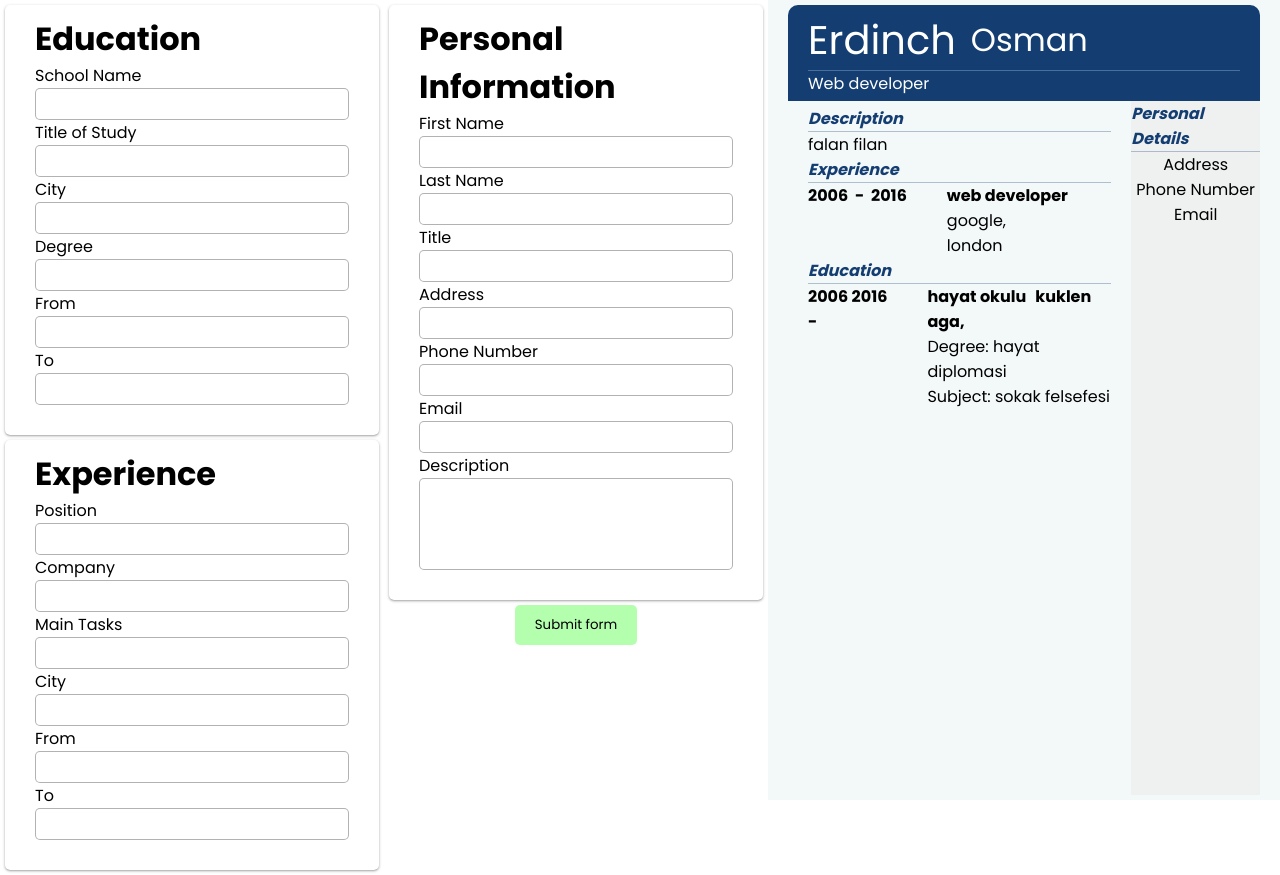
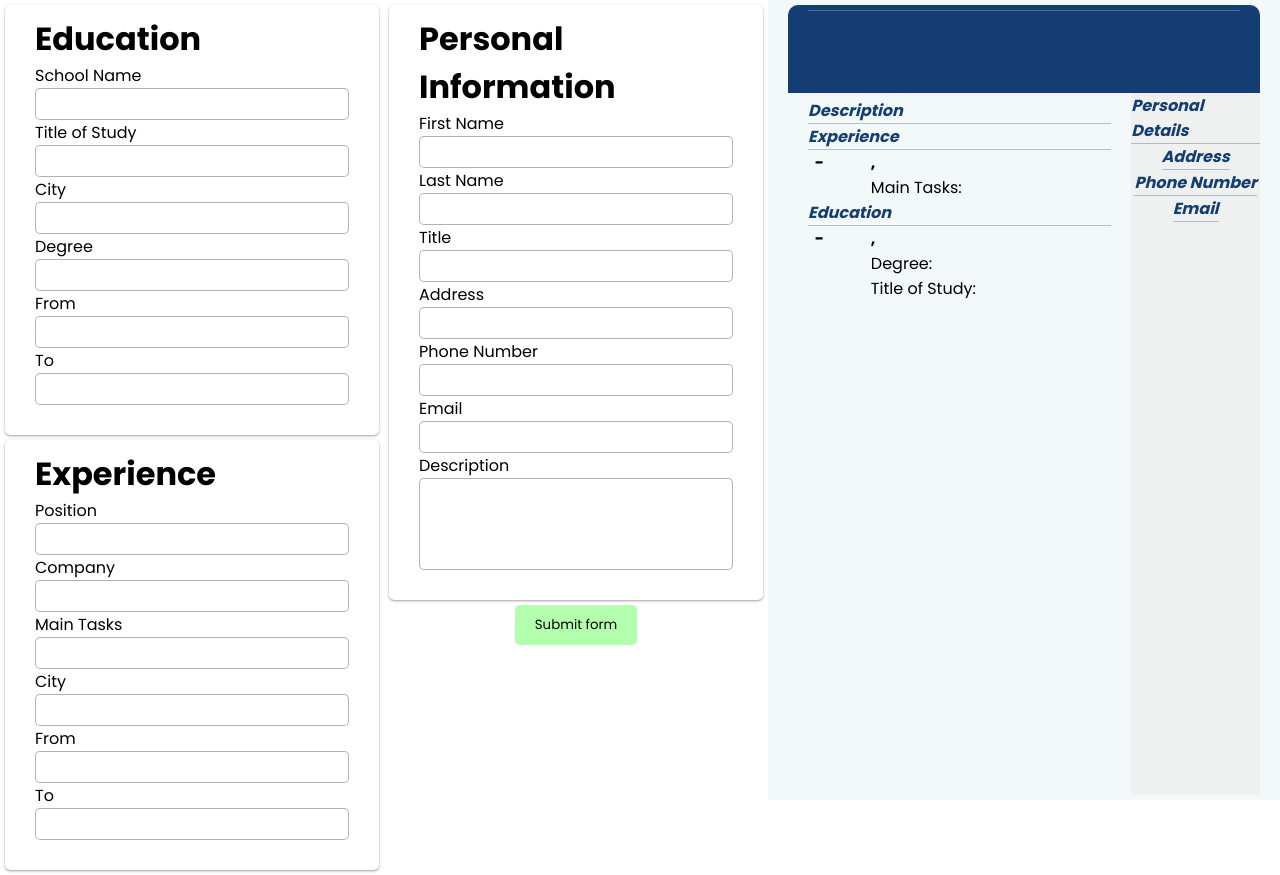
Before and after one commit to Zirenhub/CVApplication, a React (Create React App) app: page / in a window 1280 px wide. Built offline with nearby package versions, Linux system fonts and the light colour scheme.

Commit message:
finished // to add more tabs

```diff
--- a/src/App.css
+++ b/src/App.css
@@ -157,9 +157,12 @@ textarea {
     align-items: center;
 }
 
-.personal-details-container div:first-of-type {
+.personal-details-container div {
     color : rgb(20, 62, 114);
     font-style: italic;
     font-weight: bold;
     border-bottom: 1px solid rgba(20, 62, 114, 0.3);
+    display: flex;
+    align-items: center;
+    flex-direction: column;
 }
--- a/src/App.js
+++ b/src/App.js
@@ -15,7 +15,7 @@ class App extends React.Component {
         lastName: '',
         title: '',
         address: '',
-        phoneNumber: 0,
+        phoneNumber: '',
         email: '',
         description: '',
       },
@@ -40,7 +40,6 @@ class App extends React.Component {
 
   onSubmitForm = (e) => {
     e.preventDefault();
-    console.log(this.state);
   };
 
   handleChange = (e, component) => {
@@ -69,6 +68,8 @@ class App extends React.Component {
   };
 
   render() {
+    const { personalInfo, experience, education } = this.state;
+
     return (
       <div className="main-container">
         <form onSubmit={this.onSubmitForm} className="forum">
@@ -86,7 +87,11 @@ class App extends React.Component {
           </div>
         </form>
         <div>
-          <Preview />
+          <Preview
+            personalInfo={personalInfo}
+            experience={experience}
+            education={education}
+          />
         </div>
       </div>
     );
--- a/src/components/Education.js
+++ b/src/components/Education.js
@@ -16,7 +16,7 @@ const Education = (props) => {
         <label htmlFor="schoolCity">City</label>
         <input type="text" id="schoolCity" />
         <label htmlFor="Degree">Degree</label>
-        <input type="text" id="Degree" />
+        <input type="text" id="degree" />
         <label htmlFor="schoolFrom">From</label>
         <input type="text" id="schoolFrom" />
         <label htmlFor="schoolTo">To</label>
--- a/src/components/Preview.js
+++ b/src/components/Preview.js
@@ -1,36 +1,39 @@
-const Preview = () => {
+const Preview = ({ personalInfo, experience, education }) => {
   return (
     <div className="cv-preview-container">
       <div className="name-container">
         <div className="first-last-container">
-          <p>Erdinch</p>
-          <p>Osman</p>
+          <p>{personalInfo.firstName}</p>
+          <p>{personalInfo.lastName}</p>
         </div>
         <div>
-          <p>Web developer</p>
+          <p>{personalInfo.title}</p>
         </div>
       </div>
       <div className="experience-education-container">
         <div className="description-container">
           <p className="bold-style">Description</p>
-          <p>falan filan</p>
+          <p>{personalInfo.description}</p>
         </div>
         <div>
           <p className="bold-style">Experience</p>
           <div className="edu-exp-container">
             <div>
               <div>
-                <p>2006&nbsp; - &nbsp;</p>
-                <p>2016</p>
+                <p>{experience.from}&nbsp; - &nbsp;</p>
+                <p>{experience.to}</p>
               </div>
             </div>
             <div className="edu-exp-details">
               <div>
-                <p>web developer</p>
+                <p>{experience.company}, &nbsp;</p>
+                <p>{experience.city}</p>
               </div>
               <div>
-                <p>google, &nbsp;</p>
-                <p>london</p>
+                <p>{experience.position}</p>
+              </div>
+              <div>
+                <p>Main Tasks: {experience.mainTasks}</p>
               </div>
             </div>
           </div>
@@ -40,18 +43,18 @@ const Preview = () => {
           <div className="edu-exp-container">
             <div>
               <div>
-                <p>2006&nbsp; - &nbsp;</p>
-                <p>2016</p>
+                <p>{education.schoolFrom}&nbsp; - &nbsp;</p>
+                <p>{education.schoolTo}</p>
               </div>
             </div>
             <div className="edu-exp-details">
               <div>
-                <p>hayat okulu aga, &nbsp;</p>
-                <p>kuklen</p>
+                <p>{education.school}, &nbsp;</p>
+                <p>{education.schoolCity}</p>
               </div>
               <div>
-                <p>Degree: hayat diplomasi</p>
-                <p>Subject: sokak felsefesi</p>
+                <p>Degree: {education.degree}</p>
+                <p>Title of Study: {education.schoolTitle}</p>
               </div>
             </div>
           </div>
@@ -63,12 +66,15 @@ const Preview = () => {
         </div>
         <div>
           <p>Address</p>
+          <p>{personalInfo.address}</p>
         </div>
         <div>
           <p>Phone Number</p>
+          <p>{personalInfo.phoneNumber}</p>
         </div>
         <div>
           <p>Email</p>
+          <p>{personalInfo.email}</p>
         </div>
       </div>
     </div>
```
